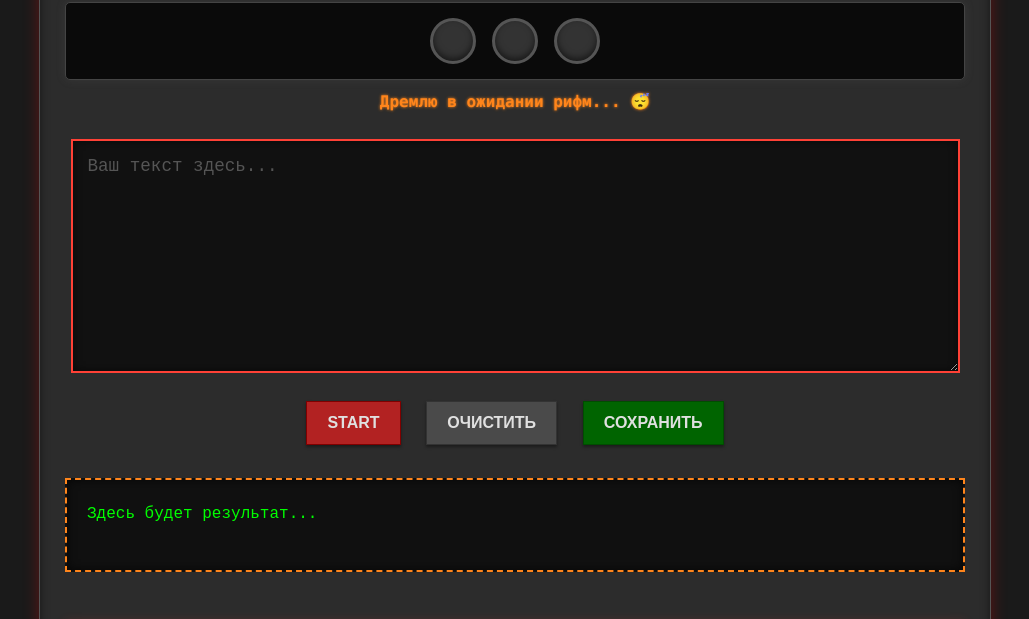
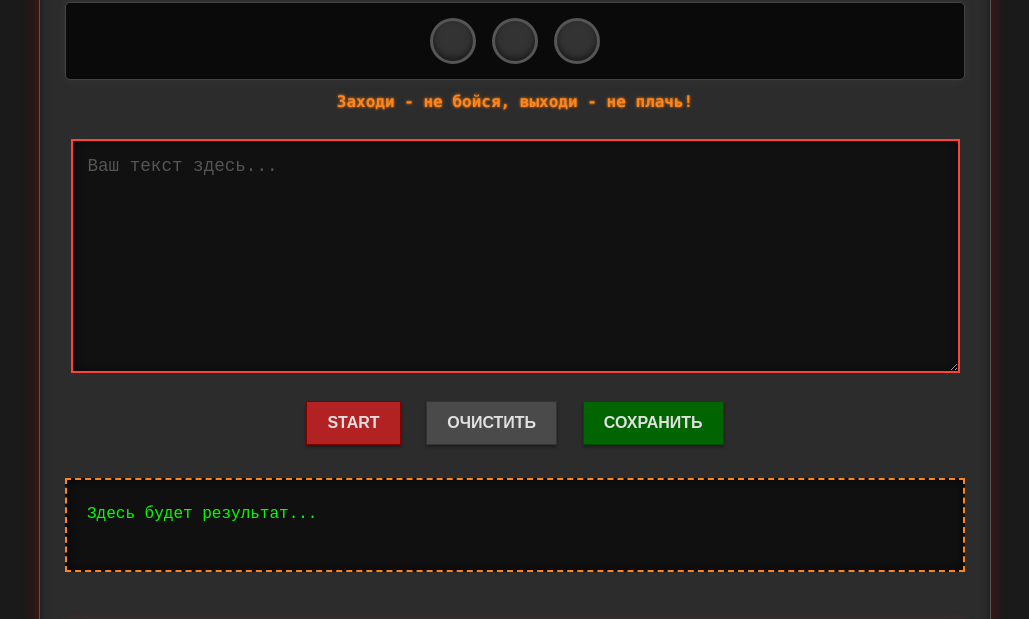
Before and after one commit to petr1987a/Poet-Helpers, a plain HTML site: page index.html in a window 1280 px wide. Shown: the part 155-774 px from the top of the page, without its empty margins (125-1154 px from the left). Drawn offline with Linux system fonts and the light colour scheme.

Commit message:
Update index.html

```diff
--- a/index.html
+++ b/index.html
@@ -345,7 +345,7 @@
         green: [ "Ритм бьётся ровно, как сердце киборга! 🤖❤️", "Слоги маршируют в ногу! 💂‍♂️", "Гармония! Муза одобрительно кивает! 🥂", "Зелёный свет поэзии! 🚀", "Ваши строчки льются, как песня! 🎶", "Эталонная метрика! 📏" ],
         yellow: [ "Осторожно, ритмические ухабы! 🚧", "Хм, пара слогов решила устроить флешмоб... 🤔", "Нейронка чует лёгкую аритмию. 💊", "Желтый! Пора на поэтический пит-стоп? 🏎️💨", "Ритм немного 'хромает'. 🦵", "Незначительные ритмические флуктуации. 📡" ],
         red: [ "Красный! Тревога! Ритм заблудился! 🌲", "Слоги разбежались, как мыши! 🙀", "Мои нейросети в панике! 👽", "Стоп! Это дэт-метал слогов! 🤘🎸", "Ритмический коллапс! 🚒", "Анархия слогов! 🏴‍☠️" ],
-        default: [ "Светофор ждёт ваших творений... ✨", "Поле чисто, как совесть киборга.", "Дремлю в ожидании рифм... 😴", "Готова к анализу! Запускайте! 🚀" ]
+        default: [ "Светофор ждёт ваших творений... ✨", "Поле чисто, как совесть киборга.", "Дремлю в ожидании рифм... 😴", "Заходи - не бойся, выходи - не плачь!", "Готова к анализу! Запускайте! 🚀" ]
     };
 
     function getRandomComment(type) {
```
